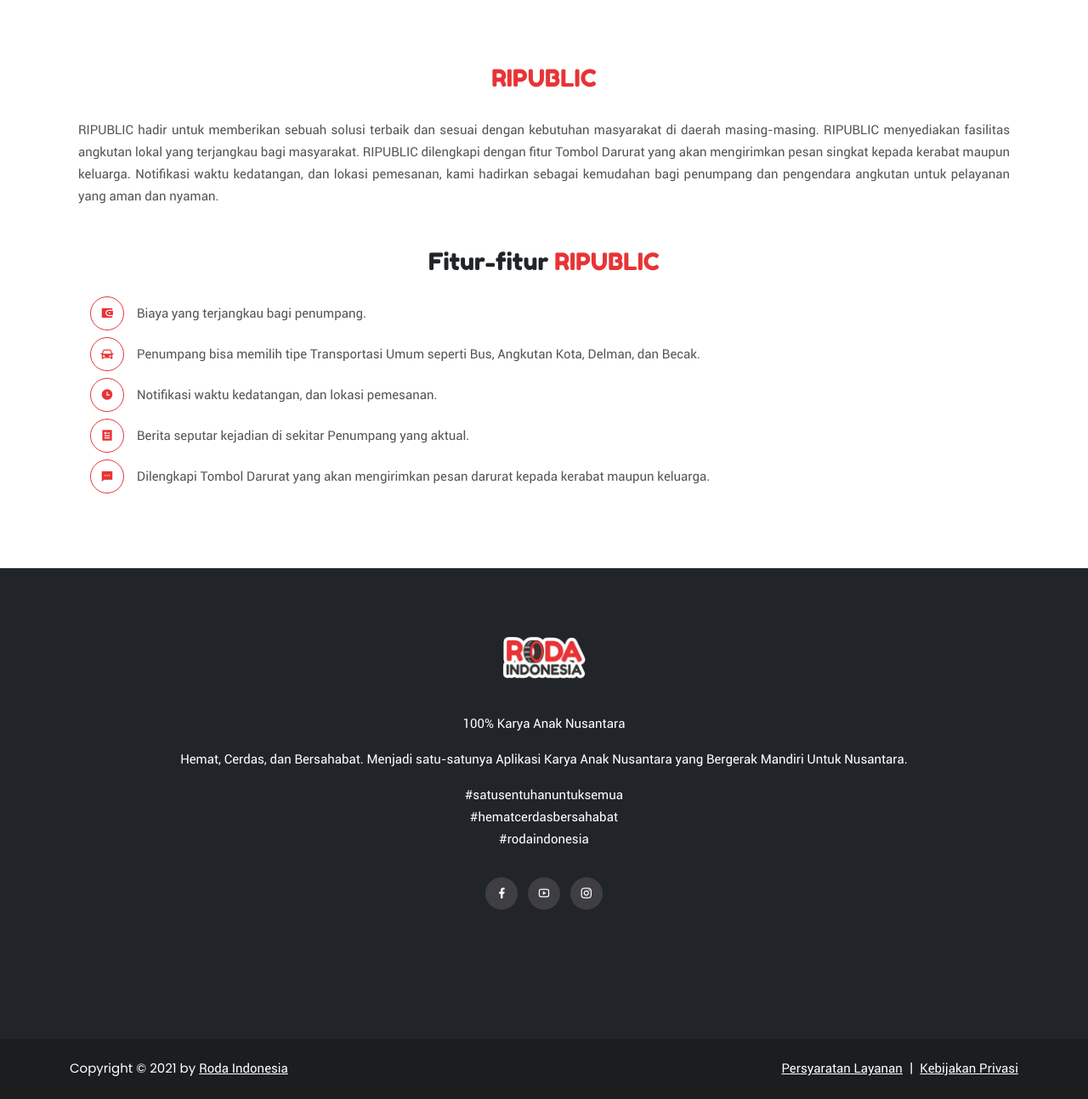
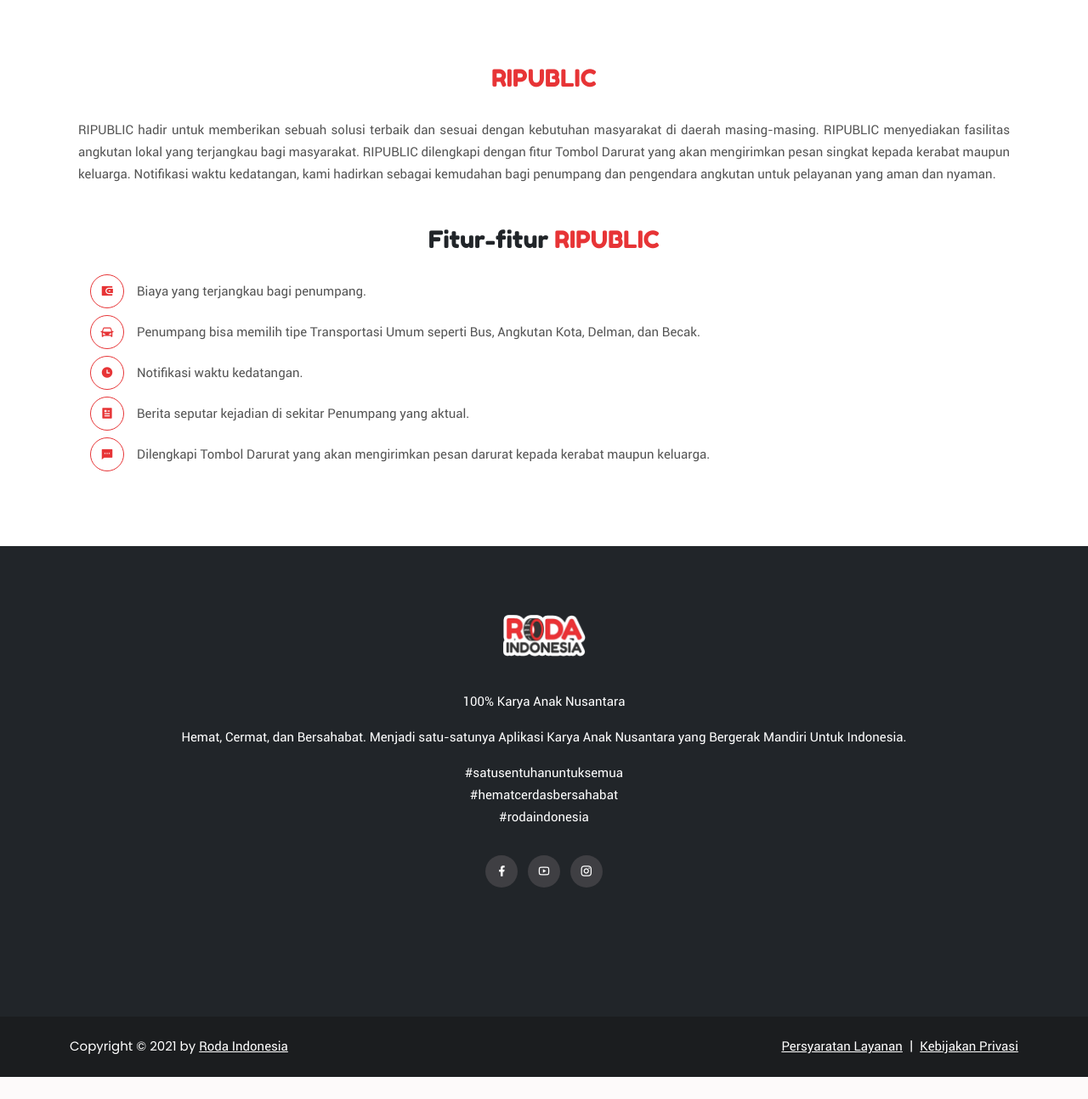
Before and after one commit to divit-roda/website-ri, a PHP site: page /index.php?page=ripublic in a window 1280 px wide. Shown: the part 604-1898 px from the top of the page at 85% size. After the commit the page ends 1872 px from the top, so only its background shows below. Run offline with PHP 8.4, Linux system fonts and the light colour scheme; some libraries are stand-ins or nearby versions.

Commit message:
new update 28-10-2021

```diff
--- a/page/content.php
+++ b/page/content.php
@@ -13,7 +13,7 @@
                     <h3>Selamat Datang di</h3>
                     <h1>Roda Indonesia</h1>
                     <!-- Heading -->
-                    <p class="pembuka-desc">Hemat, Cerdas, dan Bersahabat. Menjadi satu-satunya Aplikasi Karya Anak Nusantara yang Bergerak Mandiri Untuk Indonesia</p>
+                    <p class="pembuka-desc">Hemat, Cermat, dan Bersahabat. Menjadi satu-satunya Aplikasi Karya Anak Nusantara yang Bergerak Mandiri Untuk Indonesia</p>
 
                     <!-- Jumbotron Button -->
                     <div class="jumbotron-btn">
--- a/page/footer.php
+++ b/page/footer.php
@@ -8,7 +8,7 @@
         </div>
         <div class="page-footer-text">
             100% Karya Anak Nusantara
-            <div class="my-3">Hemat, Cerdas, dan Bersahabat. Menjadi satu-satunya Aplikasi Karya Anak Nusantara yang Bergerak Mandiri Untuk Nusantara.</div>
+            <div class="my-3">Hemat, Cermat, dan Bersahabat. Menjadi satu-satunya Aplikasi Karya Anak Nusantara yang Bergerak Mandiri Untuk Indonesia.</div>
             #satusentuhanuntuksemua
             <br>#hematcerdasbersahabat
             <br>#rodaindonesia
--- a/page/projek/ripublic.php
+++ b/page/projek/ripublic.php
@@ -37,7 +37,7 @@
             <h3><span>RIPUBLIC</span></h3>
         </div>
         <div class="public-explain-text mb-5 desc">
-            <p>RIPUBLIC hadir untuk memberikan sebuah solusi terbaik dan sesuai dengan kebutuhan masyarakat di daerah masing-masing. RIPUBLIC menyediakan fasilitas angkutan lokal yang terjangkau bagi masyarakat. RIPUBLIC dilengkapi dengan fitur Tombol Darurat yang akan mengirimkan pesan singkat kepada kerabat maupun keluarga. Notifikasi waktu kedatangan, dan lokasi pemesanan, kami hadirkan sebagai kemudahan bagi penumpang dan pengendara angkutan untuk pelayanan yang aman dan nyaman.</p>
+            <p>RIPUBLIC hadir untuk memberikan sebuah solusi terbaik dan sesuai dengan kebutuhan masyarakat di daerah masing-masing. RIPUBLIC menyediakan fasilitas angkutan lokal yang terjangkau bagi masyarakat. RIPUBLIC dilengkapi dengan fitur Tombol Darurat yang akan mengirimkan pesan singkat kepada kerabat maupun keluarga. Notifikasi waktu kedatangan, kami hadirkan sebagai kemudahan bagi penumpang dan pengendara angkutan untuk pelayanan yang aman dan nyaman.</p>
         </div>
 
         <div class="section-title mb-0">
@@ -54,7 +54,7 @@
             </div>
             <div class="list-feature">
                 <i class="ri-time-fill"></i>
-                <p>Notifikasi waktu kedatangan, dan lokasi pemesanan.</p>
+                <p>Notifikasi waktu kedatangan.</p>
             </div>
             <div class="list-feature">
                 <i class="ri-article-fill"></i>
```
